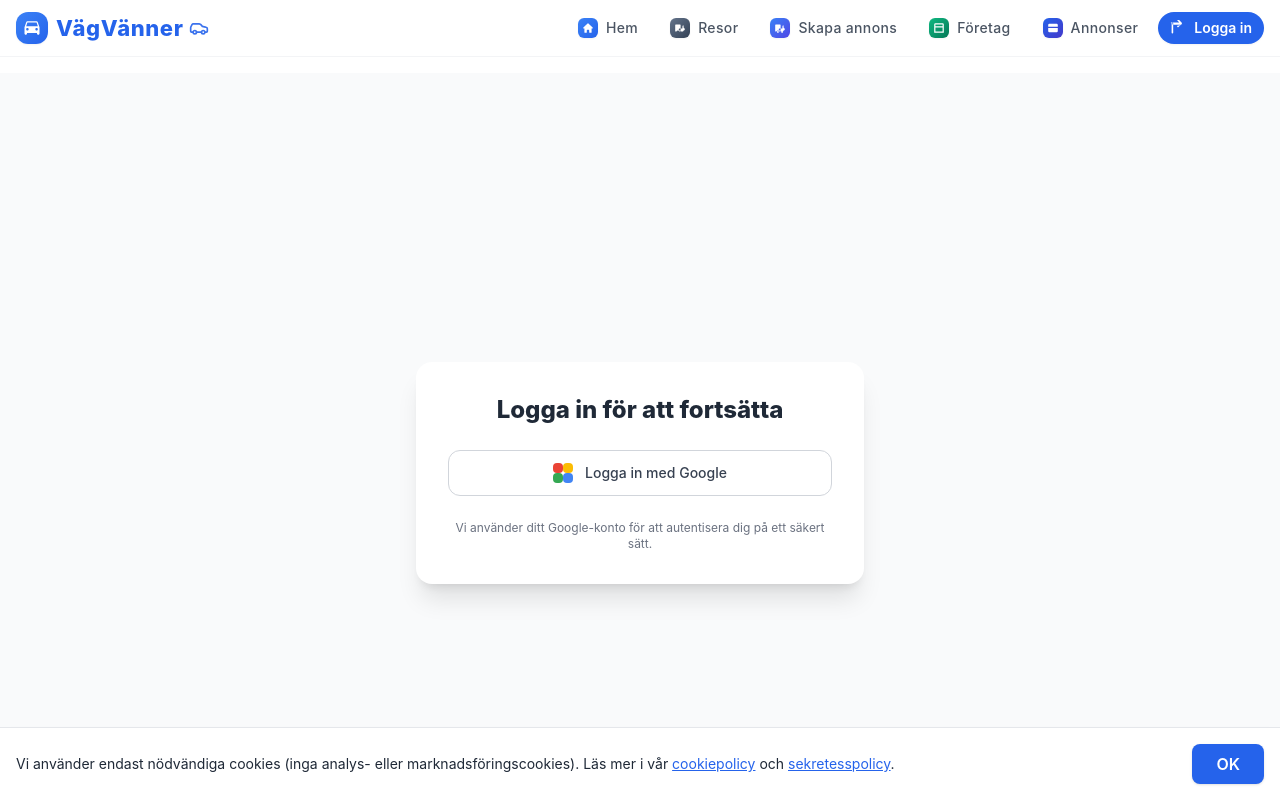
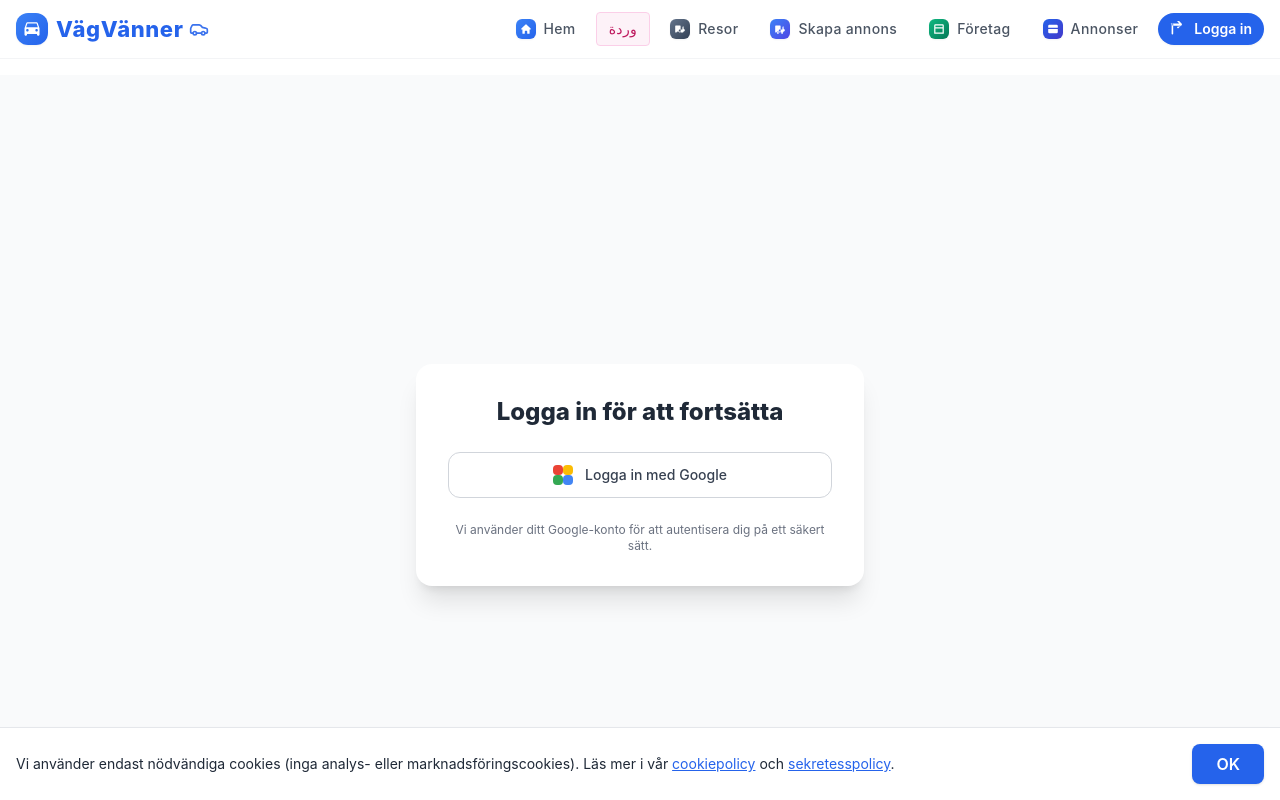
Before and after one commit to codecsverige/foretag, a React (Create React App) app: page /google-auth in a window 1280 px wide. Shown: the top 800 px of the page. Built offline with nearby package versions, Linux system fonts and the light colour scheme; no server answers.

Commit message:
chore: add navbar deploy marker
Adds a visible 'وردة' marker in the navbar to confirm the deployed build.

```diff
--- a/src/components/Header.jsx
+++ b/src/components/Header.jsx
@@ -102,6 +102,10 @@ const Header = function Header() {
           <span className="font-medium">Hem</span>
         </span>
       </NavLink>
+      {/* Deploy marker (Arabic): visible proof of new build */}
+      <span className={`${baseLink} bg-pink-50 text-pink-700 border border-pink-200 select-none`}>
+        وردة
+      </span>
       <NavLink
         to="/rides"
         className={({ isActive }) => `${baseLink} ${isActive ? activeLink : linkClass} group`}
@@ -301,6 +305,12 @@ const Header = function Header() {
             </div>
             <span>Hem</span>
           </NavLink>
+          <div className="px-5 py-3 flex items-center gap-3 bg-pink-50 text-pink-700">
+            <div className="w-4 h-4 rounded bg-gradient-to-br from-pink-500 to-rose-600 flex items-center justify-center text-white font-bold">
+              و
+            </div>
+            <span>وردة</span>
+          </div>
           <NavLink to="/rides" onClick={handleMenuClose} className="px-5 py-3 hover:bg-gray-50 flex items-center gap-3" onMouseEnter={() => preload("ridesHome")}>
             <div className="w-4 h-4 rounded bg-gradient-to-br from-slate-500 to-slate-700 flex items-center justify-center">
               <svg className="w-2.5 h-2.5 text-white" fill="currentColor" viewBox="0 0 20 20">
```
